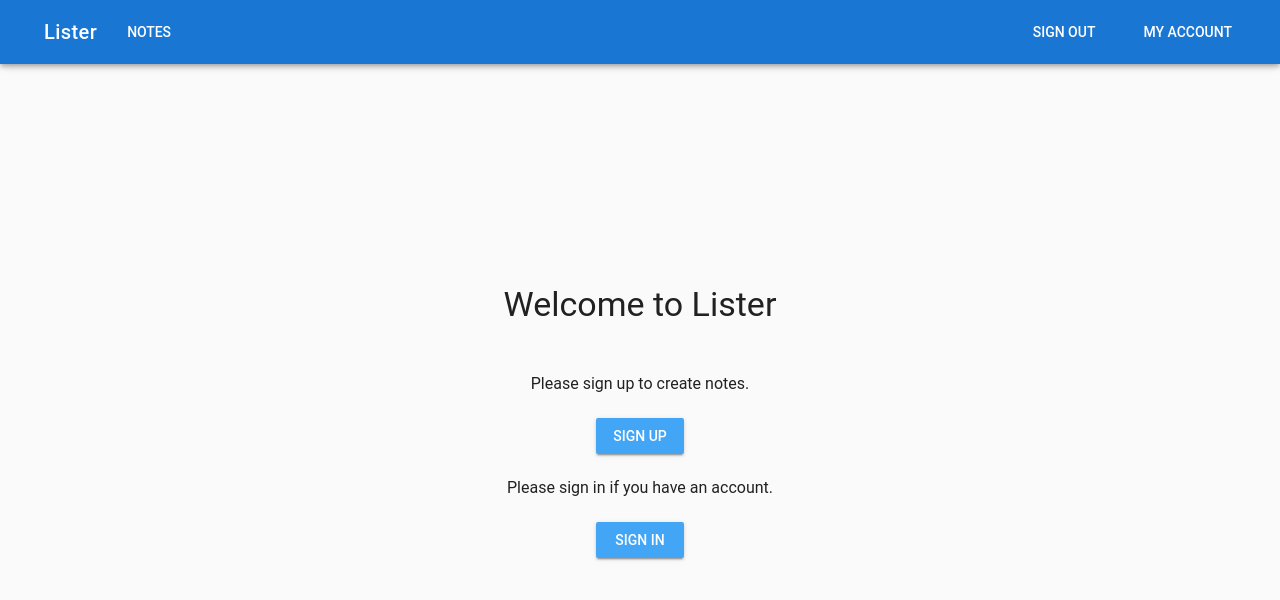
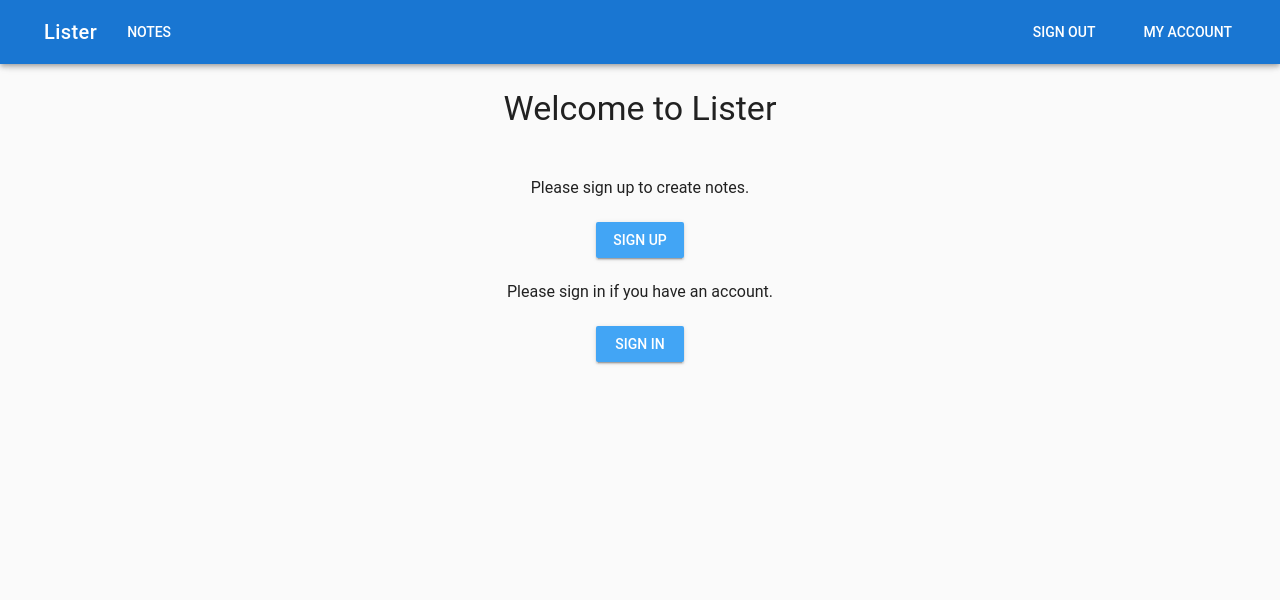
Before and after one commit to dhollinden/todo-vue, a Vue app in the folder client/: page /#/ in a window 1280 px wide. Shown: the top 600 px of the page. Built offline with nearby package versions, Linux system fonts and the light colour scheme.

Commit message:
Move v-container to App.vue, and place router-view inside it.

```diff
--- a/client/src/App.vue
+++ b/client/src/App.vue
@@ -2,7 +2,9 @@
   <v-app>
     <nav-bar></nav-bar>
     <v-content transition="slide-x-transition">
-      <router-view></router-view>
+      <v-container fluid grid-list-lg>
+        <router-view></router-view>
+      </v-container>
     </v-content>
   </v-app>
 </template>
--- a/client/src/views/Home.vue
+++ b/client/src/views/Home.vue
@@ -1,5 +1,5 @@
 <template>
-  <v-container fluid fill-height>
+  <!--<v-container fluid fill-height>-->
     <v-layout align-center justify-center>
       <v-flex xs12 sm8 md4>
         <div class="text-xs-center">
@@ -11,7 +11,7 @@
         </div>
       </v-flex>
     </v-layout>
-  </v-container>
+<!--  </v-container>-->
 </template>
 
 <script>
--- a/client/src/views/Login.vue
+++ b/client/src/views/Login.vue
@@ -1,5 +1,7 @@
 <template>
+<!--
   <v-container fluid fill-height>
+-->
     <v-layout align-center justify-center>
       <v-flex xs12 sm8 md4>
         <v-card class="elevation-12">
@@ -50,7 +52,7 @@
         </v-card>
       </v-flex>
     </v-layout>
-  </v-container>
+<!--  </v-container>-->
 </template>
 
 <script>
--- a/client/src/views/Notes.vue
+++ b/client/src/views/Notes.vue
@@ -1,5 +1,6 @@
 <template>
-  <v-container fluid grid-list-lg>
+  <div>
+  <!--<v-container fluid grid-list-lg>-->
     <v-layout class="hidden-sm-and-down">
       <template v-if="notesLoaded">
         <v-spacer></v-spacer>
@@ -78,7 +79,8 @@
         </v-card>
       </v-dialog>
     </v-layout>
-  </v-container>
+  <!--</v-container>-->
+  </div>
 </template>
 
 <script>
--- a/client/src/views/Register.vue
+++ b/client/src/views/Register.vue
@@ -1,5 +1,5 @@
 <template>
-  <v-container fluid fill-height>
+<!--  <v-container fluid fill-height>-->
     <v-layout align-center justify-center>
       <v-flex xs12 sm8 md4>
         <v-card class="elevation-12">
@@ -65,7 +65,7 @@
         </v-dialog>
       </v-flex>
     </v-layout>
-  </v-container>
+<!--  </v-container>-->
 </template>
 
 <script>
```
